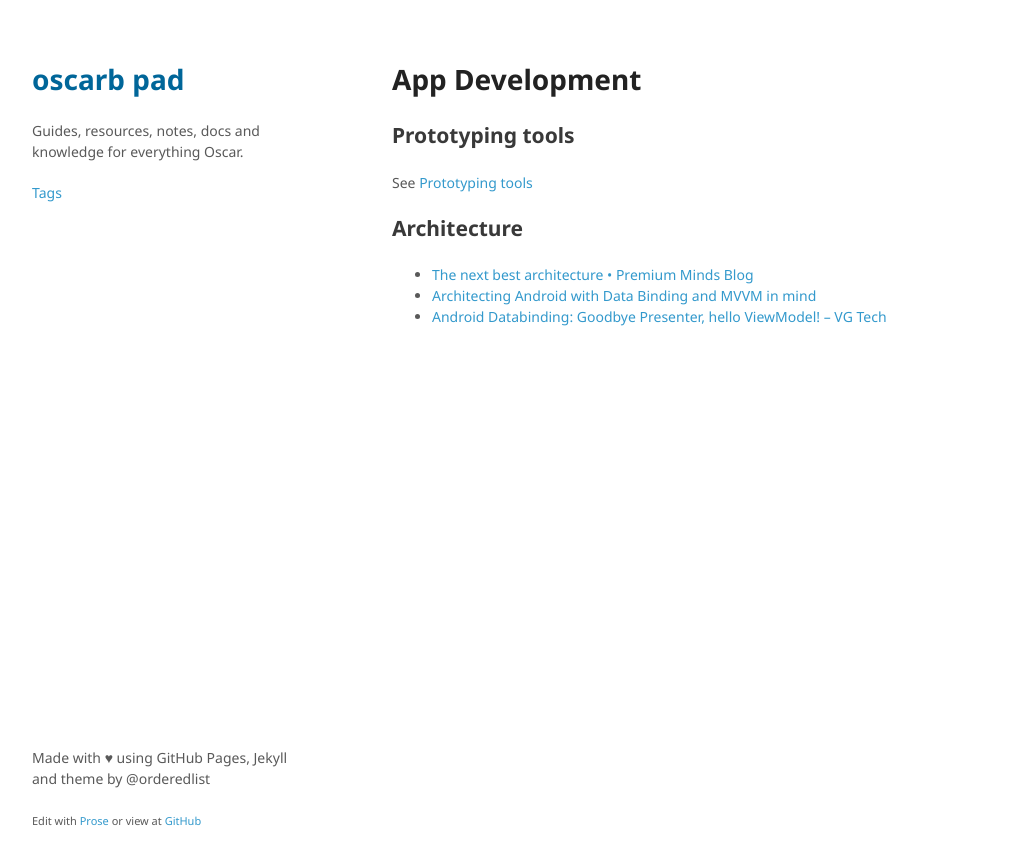
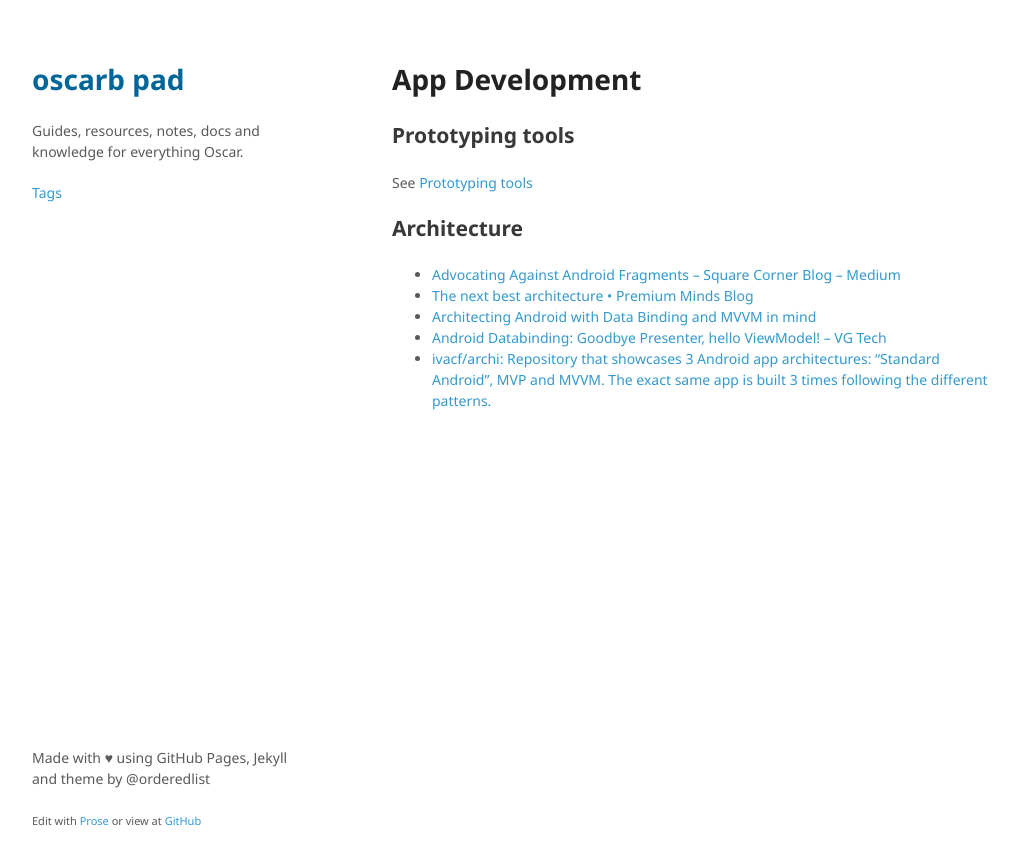
Before and after one commit to oscarb/pad, a Jekyll site: the page built from _docs/app-development.md, in a window 1280 px wide. Shown: the top 865 px of the page, without its empty margins (128-1147 px from the left). Built offline with Jekyll 4.4.1, drawn with Linux system fonts in a browser that asks for light colours; some web fonts are replaced.

Commit message:
Updated app-development.md

```diff
--- a/_docs/app-development.md
+++ b/_docs/app-development.md
@@ -15,6 +15,8 @@ See [Prototyping tools](/prototyping)
 
 ## Architecture
 
+* [Advocating Against Android Fragments – Square Corner Blog – Medium](https://medium.com/square-corner-blog/advocating-against-android-fragments-81fd0b462c97#.sh7xp18n1)
 * [The next best architecture • Premium Minds Blog](https://blog.premium-minds.com/the-next-best-architecture/)
 * [Architecting Android with Data Binding and MVVM in mind](https://medium.cobeisfresh.com/architecting-android-with-data-binding-and-mvvm-in-mind-8874bbec0b0d#.b32weolsc)
 * [Android Databinding: Goodbye Presenter, hello ViewModel! – VG Tech](http://tech.vg.no/2015/07/17/android-databinding-goodbye-presenter-hello-viewmodel/)
+* [ivacf/archi: Repository that showcases 3 Android app architectures: "Standard Android", MVP and MVVM. The exact same app is built 3 times following the different patterns.](https://github.com/ivacf/archi)
```
